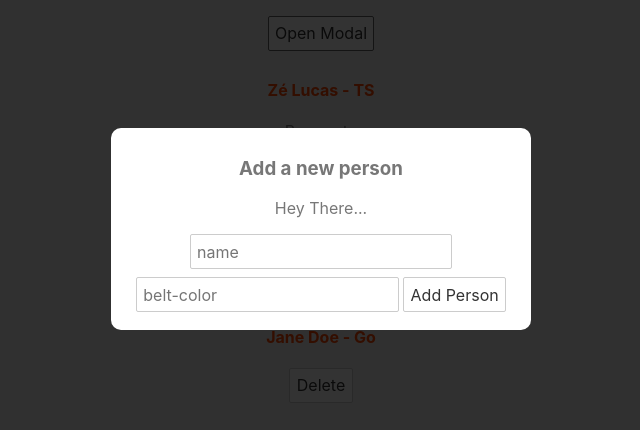
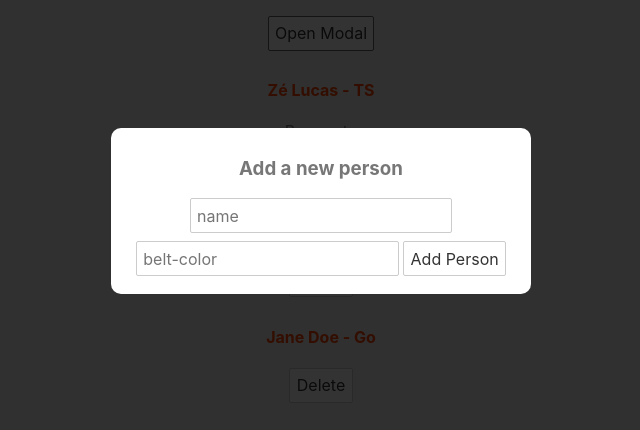
Before and after one commit to joselucassr/SvelteCrashCourseNetNinja, a Svelte app: page / in a window 1280 px wide. Both pictures are taken after a click on the button "Open Modal". Shown: the top 430 px of the page, without its empty margins (319-959 px from the left). Built offline with nearby package versions, Linux system fonts and the light colour scheme.

Commit message:
Removing named slot.

```diff
--- a/src/App.svelte
+++ b/src/App.svelte
@@ -20,15 +20,12 @@
 </script>
 
 <Modal on:click={toggleModal} {isPromo} {showModal}>
-  <!-- <h3>Add a new person</h3> -->
+  <h3>Add a new person</h3>
   <form action="">
     <input type="text" placeholder="name" />
     <input type="text" placeholder="belt-color" />
     <button>Add Person</button>
   </form>
-  <div slot="title">
-    <h3>Add a new person</h3>
-  </div>
 </Modal>
 <main>
   <button on:click|once={toggleModal}>Open Modal</button>
--- a/src/Modal.svelte
+++ b/src/Modal.svelte
@@ -11,8 +11,6 @@
 {#if showModal}
   <div on:click|self class="backdrop" class:promo={isPromo}>
     <div class="modal">
-      <slot name="title" />
-      <p>Hey There...</p>
       <slot />
     </div>
   </div>
```
